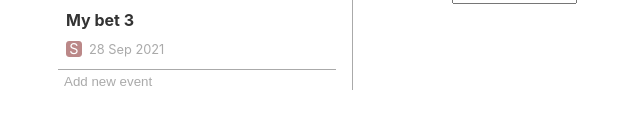
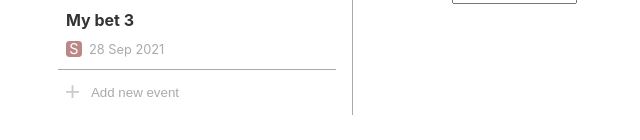
Before and after one commit to maximalism2/recoil-vs-redux-demo, a React (Create React App) app: page / in a window 1280 px wide. Shown: the part 160-300 px from the top of the page, without its empty margins (148-788 px from the left). Built offline with nearby package versions, Linux system fonts and the light colour scheme.

Commit message:
Two little tweaks

```diff
--- a/src/components/EventsList.js
+++ b/src/components/EventsList.js
@@ -39,9 +39,24 @@ const CreateButton = styled.button`
   border: none;
   background: 0;
   color: #aaa;
+  width: 100%;
+  padding: 0.7em 0.5em;
+  text-align: left;
+  cursor: pointer;
+  display: flex;
+  align-items: center;
 
   &:hover {
     color: #333333;
+  }
+
+  &::before {
+    content: "+";
+    font-size: 2em;
+    margin-right: 0.4em;
+    opacity: 0.6;
+    height: 1em;
+    line-height: 0.9em;
   }
 `;
 
```
Also changed, not shown: src/components/README.md (added), 1 other file (tests, documents, lock files or other folders).
